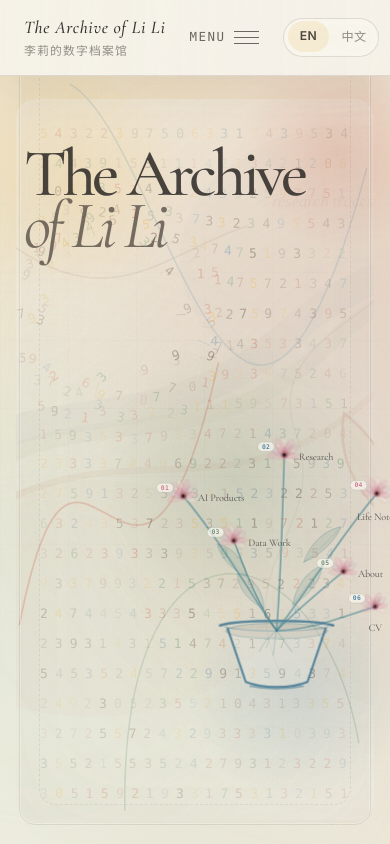
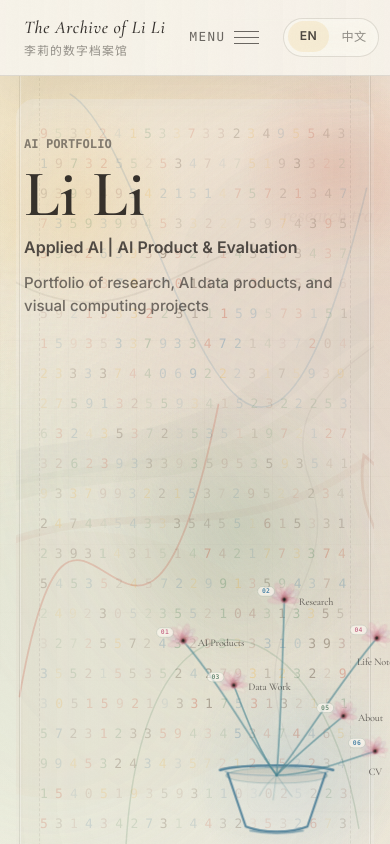
Before and after one commit to Leeli911/archive-of-li-li, a React (Vite) app: page / in a window 390 px wide. Shown: the top 844 px of the page. Built offline with nearby package versions, Linux system fonts and the light colour scheme.

Commit message:
Refine homepage identity and archive map

```diff
--- a/src/App.jsx
+++ b/src/App.jsx
@@ -226,6 +226,7 @@ function App() {
           sections={archiveSections}
           onOpenSection={openSection}
           language={language}
+          activeSectionId={isOverlayOpen ? activeSection?.id : null}
         />
       </main>
       <ArchiveOverlay
--- a/src/components/ArchiveFlowerMap.jsx
+++ b/src/components/ArchiveFlowerMap.jsx
@@ -70,29 +70,6 @@ const branches = [
     labelAnchor: "middle",
     angle: -8,
     scale: 0.78,
-  },
-];
-
-const leaves = [
-  {
-    d: "M660 500 C620 482, 598 448, 600 418 C638 430, 660 462, 660 500",
-    vein: "M602 420 C626 450, 646 476, 660 500",
-    delay: 760,
-  },
-  {
-    d: "M728 492 C766 470, 794 434, 796 400 C760 414, 734 450, 728 492",
-    vein: "M794 402 C770 438, 746 466, 728 492",
-    delay: 900,
-  },
-  {
-    d: "M620 424 C584 410, 558 380, 552 350 C590 358, 614 390, 620 424",
-    vein: "M554 352 C578 382, 602 406, 620 424",
-    delay: 1040,
-  },
-  {
-    d: "M754 392 C794 376, 828 340, 840 310 C798 318, 766 354, 754 392",
-    vein: "M838 312 C808 346, 778 374, 754 392",
-    delay: 1180,
   },
 ];
 
@@ -169,7 +146,7 @@ function WaterLilyFlower() {
   );
 }
 
-function ArchiveFlowerMap({ sections, language, onOpenSection }) {
+function ArchiveFlowerMap({ sections, language, onOpenSection, activeSectionId }) {
   const [hoveredId, setHoveredId] = useState(null);
 
   const sectionById = sections.reduce((lookup, section) => {
@@ -228,20 +205,13 @@ function ArchiveFlowerMap({ sections, language, onOpenSection }) {
           <path d="M690 552 C686 572, 685 590, 682 610" />
         </g>
 
-        <g className="garden-leaves" aria-hidden="true">
-          {leaves.map((leaf) => (
-            <g key={leaf.d} style={{ "--leaf-delay": `${leaf.delay}ms` }}>
-              <path className="garden-leaf" d={leaf.d} />
-              <path className="garden-leaf-vein" d={leaf.vein} />
-            </g>
-          ))}
-        </g>
-
         <g className="garden-stem-highlights" aria-hidden="true">
           {branches.map((branch, branchIndex) => (
             <path
               key={`${branch.id}-highlight`}
-              className={`garden-stem-highlight ${hoveredId === branch.id ? "is-hovered" : ""}`}
+              className={`garden-stem-highlight ${
+                hoveredId === branch.id || activeSectionId === branch.id ? "is-hovered" : ""
+              }`}
               d={branch.highlightPath}
               pathLength="1"
               style={{ "--grow-delay": `${520 + branchIndex * 140}ms` }}
@@ -253,7 +223,9 @@ function ArchiveFlowerMap({ sections, language, onOpenSection }) {
           {branches.map((branch, branchIndex) => (
             <path
               key={branch.id}
-              className={`garden-stem ${hoveredId === branch.id ? "is-hovered" : ""}`}
+              className={`garden-stem ${
+                hoveredId === branch.id || activeSectionId === branch.id ? "is-hovered" : ""
+              }`}
               d={branch.path}
               pathLength="1"
               style={{ "--grow-delay": `${420 + branchIndex * 140}ms` }}
@@ -265,11 +237,14 @@ function ArchiveFlowerMap({ sections, language, onOpenSection }) {
           {branches.map((branch, branchIndex) => {
             const label = getLabel(branch);
             const altLabel = getAltLabel(branch);
+            const isActive = activeSectionId === branch.id;
 
             return (
               <g
                 key={branch.id}
-                className={`archive-branch ${hoveredId === branch.id ? "is-hovered" : ""}`}
+                className={`archive-branch branch-${branch.indexTone} ${
+                  hoveredId === branch.id ? "is-hovered" : ""
+                } ${isActive ? "is-active" : ""}`}
                 role="button"
                 tabIndex="0"
                 aria-label={label}
--- a/src/components/HomeCanvas.jsx
+++ b/src/components/HomeCanvas.jsx
@@ -19,16 +19,16 @@ const digitFieldConfig = {
   marginX: 40,
   marginTop: 138,
   marginBottom: 42,
-  explosionIntervalMin: 1650,
-  explosionIntervalMax: 3200,
-  radiusMin: 92,
-  radiusMax: 210,
-  forceMin: 5.5,
-  forceMax: 15,
+  explosionIntervalMin: 2600,
+  explosionIntervalMax: 4800,
+  radiusMin: 72,
+  radiusMax: 170,
+  forceMin: 4.5,
+  forceMax: 11,
   returnForce: 0.018,
   rotationReturn: 0.024,
   friction: 0.895,
-  maxParticles: 2200,
+  maxParticles: 1150,
 };
 
 function randomBetween(min, max) {
@@ -39,7 +39,7 @@ function randomDigitColor() {
   return digitPalette[Math.floor(Math.random() * digitPalette.length)];
 }
 
-function HomeCanvas({ sections, onOpenSection, language }) {
+function HomeCanvas({ sections, onOpenSection, language, activeSectionId }) {
   const canvasRef = useRef(null);
 
   useEffect(() => {
@@ -52,6 +52,7 @@ function HomeCanvas({ sections, onOpenSection, language }) {
     let bursts = [];
     let drawing = false;
     let lastPoint = null;
+    let pendingPoint = null;
     let lastTime = performance.now();
     let lastPaint = 0;
     let nextExplosionAt = lastTime + 900;
@@ -284,11 +285,27 @@ function HomeCanvas({ sections, onOpenSection, language }) {
 
     const animate = (time) => {
       frame = requestAnimationFrame(animate);
-      if (document.hidden || time - lastPaint < 32) return;
+      if (document.hidden || time - lastPaint < 16) return;
 
       const delta = Math.min(50, time - lastTime || 33.34);
       lastTime = time;
       lastPaint = time;
+
+      if (drawing && lastPoint && pendingPoint) {
+        const point = pendingPoint;
+        pendingPoint = null;
+        const distance = Math.hypot(point.x - lastPoint.x, point.y - lastPoint.y);
+
+        if (distance > 14 && time - lastManualExplosion > 135) {
+          explodeAt(point.x, point.y, {
+            radius: randomBetween(64, 130),
+            force: randomBetween(3.8, 8.8),
+          });
+          lastManualExplosion = time;
+        }
+
+        lastPoint = point;
+      }
 
       context.clearRect(0, 0, width, height);
       drawBase();
@@ -332,33 +349,24 @@ function HomeCanvas({ sections, onOpenSection, language }) {
       drawing = true;
       lastPoint = getPoint(event);
       explodeAt(lastPoint.x, lastPoint.y, {
-        radius: randomBetween(110, 190),
-        force: randomBetween(7, 16),
+        radius: randomBetween(96, 160),
+        force: randomBetween(5.6, 12),
       });
       lastManualExplosion = performance.now();
-      canvas.setPointerCapture(event.pointerId);
+      if (event.pointerType !== "touch") {
+        canvas.setPointerCapture?.(event.pointerId);
+      }
     };
 
     const drawTrace = (event) => {
       if (!drawing || !lastPoint) return;
-      const point = getPoint(event);
-      const distance = Math.hypot(point.x - lastPoint.x, point.y - lastPoint.y);
-      const now = performance.now();
-
-      if (distance > 12 && now - lastManualExplosion > 120) {
-        explodeAt(point.x, point.y, {
-          radius: randomBetween(72, 150),
-          force: randomBetween(4.5, 10.5),
-        });
-        lastManualExplosion = now;
-      }
-
-      lastPoint = point;
+      pendingPoint = getPoint(event);
     };
 
     const stopDrawing = () => {
       drawing = false;
       lastPoint = null;
+      pendingPoint = null;
     };
 
     resizeCanvas();
@@ -394,28 +402,19 @@ function HomeCanvas({ sections, onOpenSection, language }) {
       <div className="home-vignette" aria-hidden="true" />
 
       <div className={`home-copy ${language === "zh" ? "is-zh" : ""}`}>
-        {language === "zh" ? (
-          <>
-            <h1 className="zh-home-title">
-              <span>李莉的</span>
-              <span>数字档案馆</span>
-            </h1>
-          </>
-        ) : (
-          <>
-            <h1>
-              The Archive
-              <br />
-              <em>of Li Li</em>
-            </h1>
-          </>
-        )}
+        <p className="home-eyebrow">{language === "zh" ? "AI 作品集" : "AI portfolio"}</p>
+        <h1>Li Li</h1>
+        <p className="home-role">Applied AI | AI Product &amp; Evaluation</p>
+        <p className="home-summary">
+          Portfolio of research, AI data products, and visual computing projects
+        </p>
       </div>
 
       <ArchiveFlowerMap
         sections={sections}
         language={language}
         onOpenSection={onOpenSection}
+        activeSectionId={activeSectionId}
       />
     </section>
   );
--- a/src/index.css
+++ b/src/index.css
@@ -363,7 +363,7 @@ button {
   z-index: 1;
   width: 100%;
   height: 100%;
-  touch-action: none;
+  touch-action: pan-y;
 }
 
 .home-vignette {
@@ -388,42 +388,67 @@ button {
 
 .home-copy {
   position: relative;
-  z-index: 5;
-  max-width: min(50vw, 820px);
-  margin-top: clamp(0rem, 3vw, 3.5rem);
+  z-index: 7;
+  display: grid;
+  max-width: 42rem;
+  gap: 0.95rem;
+  margin-top: 2.5rem;
 }
 
 .home-canvas-section.is-zh .home-copy {
-  max-width: min(43vw, 760px);
+  max-width: 42rem;
 }
 
 .home-copy h1 {
-  max-width: 880px;
+  max-width: none;
   margin: 0;
-  color: rgba(53, 49, 45, 0.9);
+  color: rgba(43, 38, 34, 0.94);
   font-family: "Cormorant Garamond", "Songti SC", serif;
-  font-size: clamp(5.4rem, 8.4vw, 8.1rem);
+  font-size: 7.25rem;
+  font-weight: 600;
+  letter-spacing: 0;
+  line-height: 0.86;
+  text-wrap: balance;
+}
+
+.home-copy.is-zh h1 {
+  font-family: "Cormorant Garamond", "Songti SC", serif;
+  font-size: 7.25rem;
+  font-weight: 600;
+  letter-spacing: 0;
+  line-height: 0.86;
+  text-shadow: 0 0.04em 0 rgba(236, 198, 124, 0.16);
+}
+
+.home-eyebrow {
+  margin: 0;
+  color: rgba(53, 49, 45, 0.58);
+  font-family: "SFMono-Regular", Menlo, Consolas, monospace;
+  font-size: 0.82rem;
+  font-weight: 700;
+  letter-spacing: 0;
+  line-height: 1.4;
+  text-transform: uppercase;
+}
+
+.home-role {
+  max-width: 38rem;
+  margin: 0;
+  color: rgba(53, 49, 45, 0.86);
+  font-size: 1.24rem;
+  font-weight: 700;
+  letter-spacing: 0;
+  line-height: 1.45;
+}
+
+.home-summary {
+  max-width: 36rem;
+  margin: 0;
+  color: rgba(53, 49, 45, 0.68);
+  font-size: 1.14rem;
   font-weight: 500;
-  letter-spacing: -0.065em;
-  line-height: 0.78;
-}
-
-.home-copy.is-zh h1 {
-  max-width: 980px;
-  font-family: "Kaiti SC", "STKaiti", "KaiTi", "Songti SC", serif;
-  font-size: clamp(3rem, 4.9vw, 5.25rem);
-  font-weight: 400;
-  letter-spacing: 0.055em;
-  line-height: 1.05;
-  text-shadow: 0 0.04em 0 rgba(236, 198, 124, 0.16);
-}
-
-.zh-home-title span {
-  display: block;
-}
-
-.zh-home-title span + span {
-  margin-top: 0.1em;
+  letter-spacing: 0;
+  line-height: 1.7;
 }
 
 .home-copy h1 em {
@@ -512,7 +537,6 @@ button {
 .garden-stems,
 .garden-stem-highlights,
 .garden-root-lines,
-.garden-leaves,
 .garden-pot,
 .garden-flowers {
   transform-box: fill-box;
@@ -577,33 +601,6 @@ button {
   opacity: 0.9;
 }
 
-.garden-leaves g {
-  opacity: 0;
-  transform: scale(0.84);
-  transform-box: fill-box;
-  transform-origin: center;
-  animation: gardenLeafOpen 720ms ease forwards;
-  animation-delay: var(--leaf-delay);
-  will-change: transform, opacity;
-}
-
-.garden-leaf {
-  fill: rgba(126, 160, 146, 0.22);
-  stroke: rgba(72, 132, 145, 0.36);
-  stroke-linecap: round;
-  stroke-linejoin: round;
-  stroke-width: 0.9;
-  vector-effect: non-scaling-stroke;
-}
-
-.garden-leaf-vein {
-  fill: none;
-  stroke: rgba(72, 132, 145, 0.28);
-  stroke-linecap: round;
-  stroke-width: 0.65;
-  vector-effect: non-scaling-stroke;
-}
-
 .garden-pot {
   opacity: 0;
   animation: gardenPotFade 680ms ease 80ms forwards;
@@ -755,9 +752,14 @@ button {
   user-select: none;
   animation: gardenLabelFade 560ms ease forwards;
   animation-delay: calc(var(--flower-delay) + 170ms);
+  transform-box: fill-box;
+  transform-origin: center;
   transition:
     opacity 260ms ease,
-    fill 260ms ease;
+    fill 260ms ease,
+    transform 260ms ease,
+    font-style 260ms ease,
+    font-weight 260ms ease;
 }
 
 .flower-index-badge {
@@ -765,15 +767,16 @@ button {
   user-select: none;
   animation: gardenLabelFade 560ms ease forwards;
   animation-delay: calc(var(--flower-delay) + 120ms);
-  transition:
-    opacity 260ms ease,
-    transform 260ms ease;
+  transition: opacity 260ms ease;
 }
 
 .flower-index-badge rect {
   fill: rgba(255, 250, 242, 0.64);
   stroke: rgba(120, 150, 135, 0.2);
   stroke-width: 1;
+  transition:
+    fill 260ms ease,
+    stroke 260ms ease;
   vector-effect: non-scaling-stroke;
 }
 
@@ -785,6 +788,7 @@ button {
   paint-order: stroke;
   stroke: rgba(255, 250, 242, 0.6);
   stroke-width: 2px;
+  transition: fill 260ms ease;
 }
 
 .flower-index-badge.index-green text {
@@ -826,37 +830,75 @@ button {
 }
 
 .archive-branch.is-hovered .flower-head-mark,
+.archive-branch.is-active .flower-head-mark,
 .archive-branch:focus-visible .flower-head-mark {
   filter: drop-shadow(0 0 5px rgba(236, 198, 124, 0.16));
   opacity: 1;
-  transform: scale(1.035);
+  transform: scale(1.06);
 }
 
 .archive-branch.is-hovered .water-lily-petal,
+.archive-branch.is-active .water-lily-petal,
 .archive-branch:focus-visible .water-lily-petal {
   opacity: 0.82;
   stroke: rgba(151, 88, 110, 0.32);
 }
 
 .archive-branch.is-hovered .flower-label,
+.archive-branch.is-active .flower-label,
 .archive-branch:focus-visible .flower-label {
-  fill: rgba(53, 49, 45, 0.9);
+  fill: rgba(184, 115, 99, 0.92);
+  font-style: italic;
+  font-weight: 600;
   opacity: 1;
+  transform: scale(1.055);
+}
+
+.archive-branch.branch-green.is-hovered .flower-label,
+.archive-branch.branch-green.is-active .flower-label,
+.archive-branch.branch-green:focus-visible .flower-label {
+  fill: rgba(94, 128, 94, 0.94);
+}
+
+.archive-branch.branch-blue.is-hovered .flower-label,
+.archive-branch.branch-blue.is-active .flower-label,
+.archive-branch.branch-blue:focus-visible .flower-label {
+  fill: rgba(69, 124, 147, 0.92);
 }
 
 .archive-branch.is-hovered .flower-index-badge,
+.archive-branch.is-active .flower-index-badge,
 .archive-branch:focus-visible .flower-index-badge {
   opacity: 1;
-  transform: translateY(-1px);
+}
+
+.archive-branch.is-hovered .flower-index-badge rect,
+.archive-branch.is-active .flower-index-badge rect,
+.archive-branch:focus-visible .flower-index-badge rect {
+  fill: rgba(255, 250, 242, 0.82);
+  stroke: rgba(184, 115, 99, 0.35);
+}
+
+.archive-branch.branch-green.is-hovered .flower-index-badge rect,
+.archive-branch.branch-green.is-active .flower-index-badge rect,
+.archive-branch.branch-green:focus-visible .flower-index-badge rect {
+  stroke: rgba(94, 128, 94, 0.34);
+}
+
+.archive-branch.branch-blue.is-hovered .flower-index-badge rect,
+.archive-branch.branch-blue.is-active .flower-index-badge rect,
+.archive-branch.branch-blue:focus-visible .flower-index-badge rect {
+  stroke: rgba(69, 124, 147, 0.34);
 }
 
 .archive-branch.is-hovered .flower-alt-label,
+.archive-branch.is-active .flower-alt-label,
 .archive-branch:focus-visible .flower-alt-label {
   opacity: 0.78;
 }
 
 .archive-branch:active .flower-head-mark {
-  transform: scale(1.07);
+  transform: scale(1.08);
 }
 
 @keyframes gardenPotFade {
@@ -878,18 +920,6 @@ button {
 
   to {
     opacity: 0.72;
-  }
-}
-
-@keyframes gardenLeafOpen {
-  from {
-    opacity: 0;
-    transform: scale(0.84);
-  }
-
-  to {
-    opacity: 1;
-    transform: scale(1);
   }
 }
 
@@ -3725,15 +3755,32 @@ button {
 
   .home-canvas-section {
     padding-top: calc(var(--header-height) + 3rem);
-    padding-bottom: 34rem;
+    padding-bottom: 40rem;
   }
 
   .home-copy {
     max-width: min(100%, 760px);
+    gap: 0.85rem;
+    margin-top: 1.25rem;
+  }
+
+  .home-copy h1,
+  .home-copy.is-zh h1 {
+    font-size: 5.6rem;
+  }
+
+  .home-role {
+    max-width: 36rem;
+    font-size: 1.14rem;
+  }
+
+  .home-summary {
+    max-width: 34rem;
+    font-size: 1.02rem;
   }
 
   .archive-flower-map {
-    inset: calc(var(--header-height) + 8rem) 0.5rem 1rem;
+    inset: calc(var(--header-height) + 18rem) 0.5rem 1rem;
   }
 
   .flower-label {
@@ -3936,16 +3983,38 @@ button {
     font-size: 0.76rem;
   }
 
-  .home-copy h1 {
-    font-size: clamp(4.2rem, 17vw, 5.8rem);
+  .home-copy h1,
+  .home-copy.is-zh h1 {
+    font-size: 4.1rem;
+    line-height: 0.9;
   }
 
   .home-canvas-section {
-    padding-bottom: 36rem;
+    padding-top: calc(var(--header-height) + 2.2rem);
+    padding-bottom: 39rem;
+  }
+
+  .home-copy {
+    gap: 0.72rem;
+    margin-top: 0.8rem;
+  }
+
+  .home-eyebrow {
+    font-size: 0.76rem;
+  }
+
+  .home-role {
+    font-size: 1rem;
+    line-height: 1.5;
+  }
+
+  .home-summary {
+    font-size: 0.94rem;
+    line-height: 1.55;
   }
 
   .archive-flower-map {
-    inset: calc(var(--header-height) + 10rem) -1.2rem 0.25rem;
+    inset: calc(var(--header-height) + 22rem) -1.2rem 0.25rem;
   }
 
   .flower-label {
```
